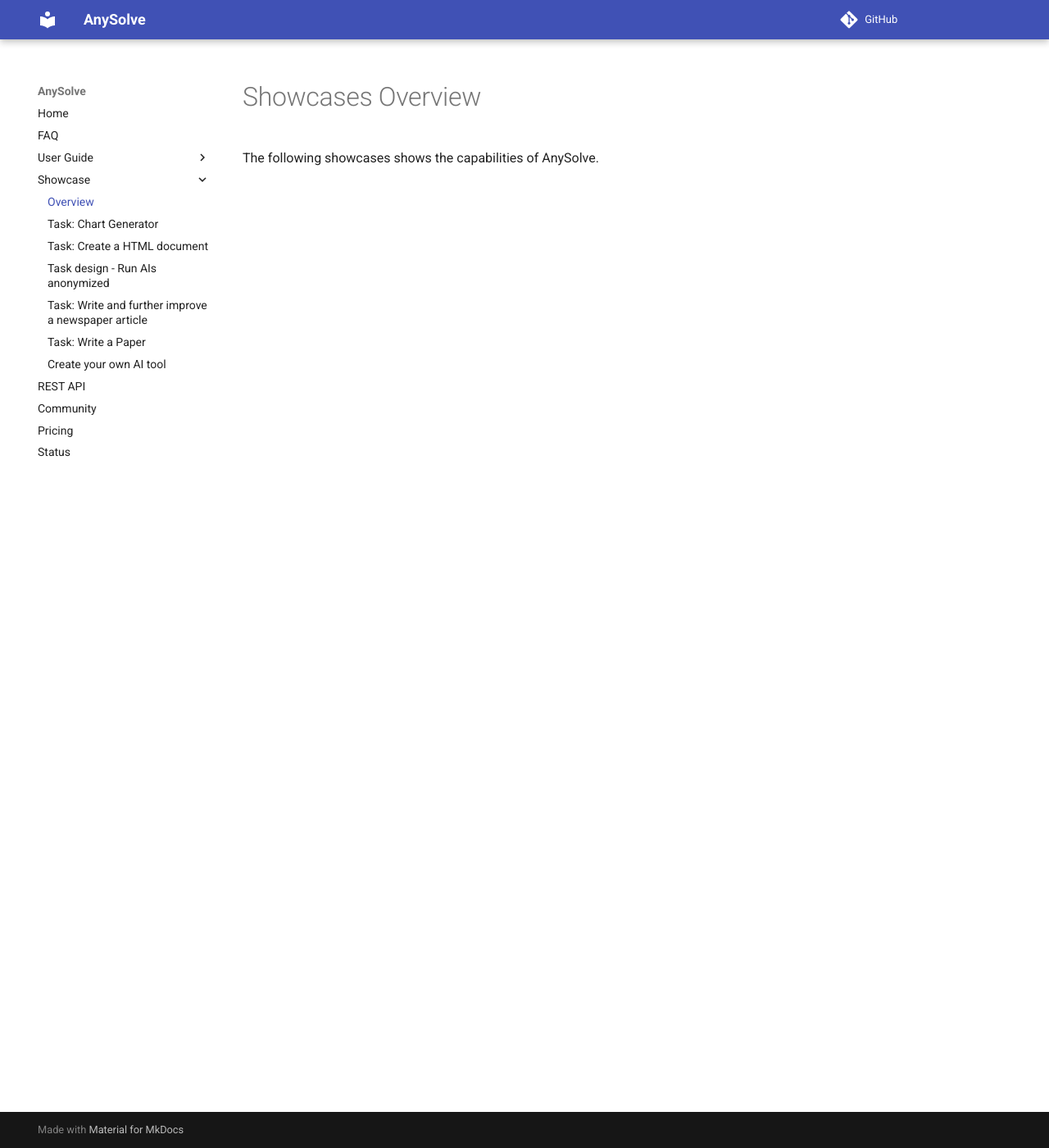
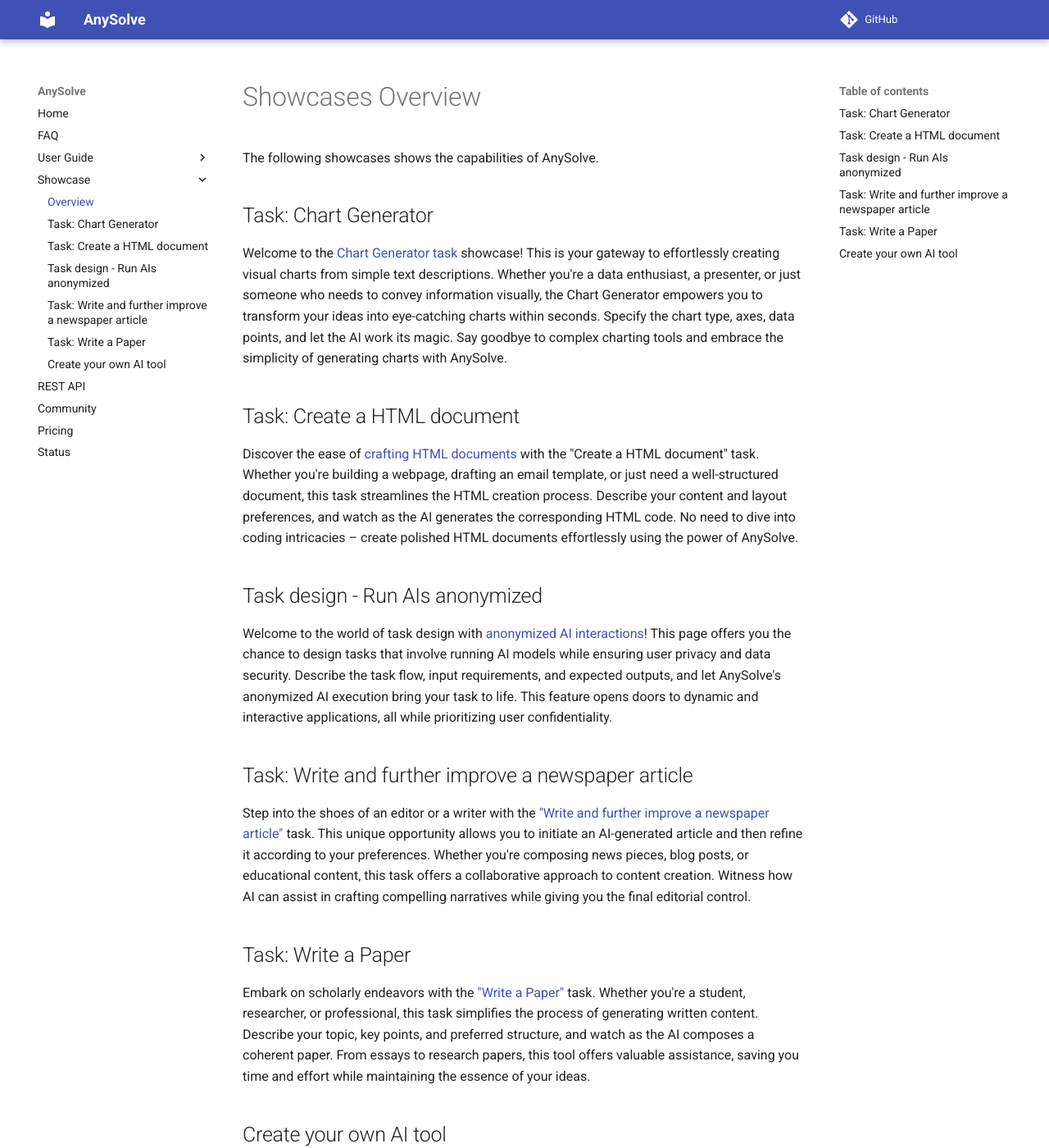
Before and after one commit to BlackriverOrg/anysolve-docs, an MkDocs documentation site: the page built from docs/showcase/overview.md, in a window 1280 px wide and 1400 px high. Shown: the whole window at 82% size. Built offline with MkDocs 1.6.1 and Material for MkDocs 9.7.7, drawn with Linux system fonts in a browser that asks for light colours; comment, search, counter and statistics services are not loaded; some of the changed text lies outside the part shown.

Commit message:
add chart generator and overview

```diff
--- a/docs/showcase/overview.md
+++ b/docs/showcase/overview.md
@@ -1,3 +1,27 @@
 # Showcases Overview
 
 The following showcases shows the capabilities of AnySolve.
+
+## Task: Chart Generator
+
+Welcome to the [Chart Generator task](../chart-generator/chart-generator) showcase! This is your gateway to effortlessly creating visual charts from simple text descriptions. Whether you're a data enthusiast, a presenter, or just someone who needs to convey information visually, the Chart Generator empowers you to transform your ideas into eye-catching charts within seconds. Specify the chart type, axes, data points, and let the AI work its magic. Say goodbye to complex charting tools and embrace the simplicity of generating charts with AnySolve.
+
+## Task: Create a HTML document
+
+Discover the ease of [crafting HTML documents](../create-html-document/create-html-document) with the "Create a HTML document" task. Whether you're building a webpage, drafting an email template, or just need a well-structured document, this task streamlines the HTML creation process. Describe your content and layout preferences, and watch as the AI generates the corresponding HTML code. No need to dive into coding intricacies – create polished HTML documents effortlessly using the power of AnySolve.
+
+## Task design - Run AIs anonymized
+
+Welcome to the world of task design with [anonymized AI interactions](../anonymize-ai/anonymize-ai)! This page offers you the chance to design tasks that involve running AI models while ensuring user privacy and data security. Describe the task flow, input requirements, and expected outputs, and let AnySolve's anonymized AI execution bring your task to life. This feature opens doors to dynamic and interactive applications, all while prioritizing user confidentiality.
+
+## Task: Write and further improve a newspaper article
+
+Step into the shoes of an editor or a writer with the ["Write and further improve a newspaper article"](../create-newspaper-article/create-newspaper-article) task. This unique opportunity allows you to initiate an AI-generated article and then refine it according to your preferences. Whether you're composing news pieces, blog posts, or educational content, this task offers a collaborative approach to content creation. Witness how AI can assist in crafting compelling narratives while giving you the final editorial control.
+
+## Task: Write a Paper
+
+Embark on scholarly endeavors with the ["Write a Paper"](../write-a-paper/write-a-paper) task. Whether you're a student, researcher, or professional, this task simplifies the process of generating written content. Describe your topic, key points, and preferred structure, and watch as the AI composes a coherent paper. From essays to research papers, this tool offers valuable assistance, saving you time and effort while maintaining the essence of your ideas.
+
+## Create your own AI tool
+
+Unleash your creativity and innovation by [crafting your very own AI tool](../create-your-own-ai-tools/create-your-own-ai-tools)! This page guides you through the process of designing and developing a custom AI tool to cater to your specific needs. Define the tool's functionality, input-output interactions, and customize its behavior. With AnySolve's intuitive tools and powerful AI capabilities, you have the opportunity to bring your unique AI ideas to life, opening doors to a world of tailored solutions.
```
Also changed, not shown: docs/showcase/chart-generator/chart-generator.md (+18 -6 lines).
